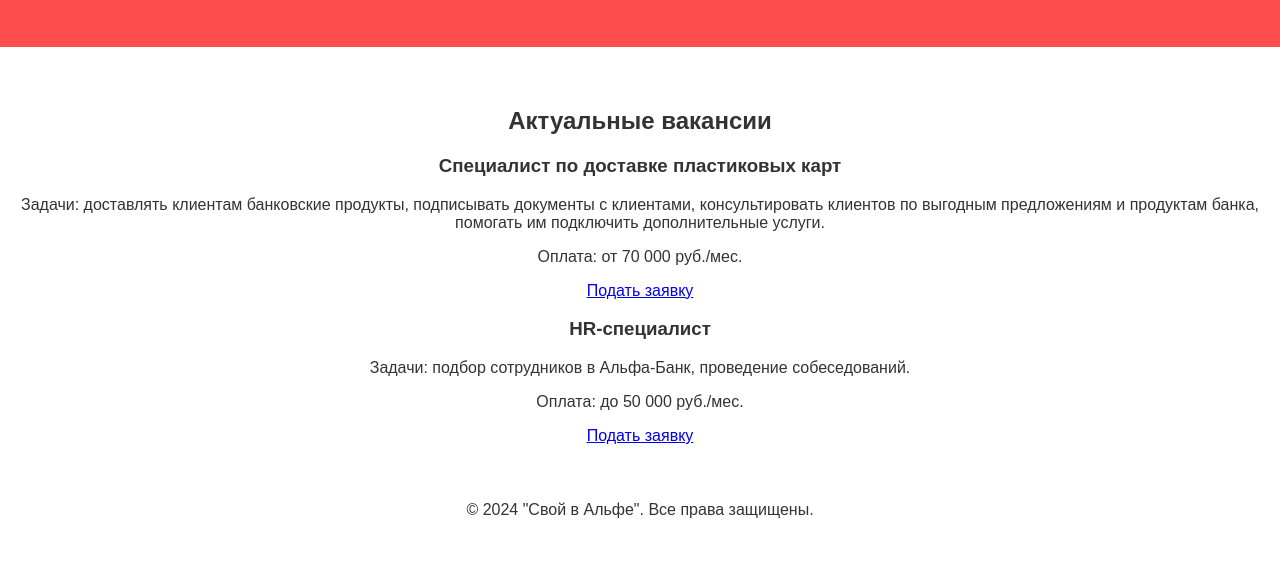
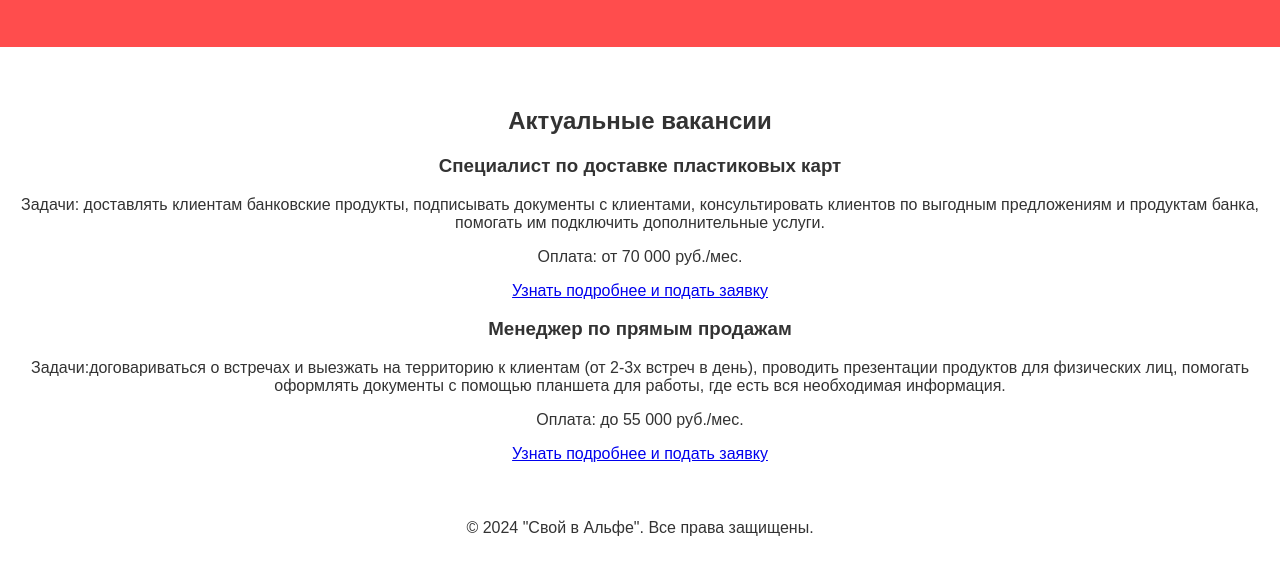
Before and after one commit to AlenaSavolainen/svoy-v-alfe-landing, a plain HTML site: page vacancies.html in a window 1280 px wide. Shown: the part 167-742 px from the top of the page. Drawn offline with Linux system fonts and the light colour scheme.

Commit message:
vacancies.html

```diff
--- a/vacancies.html
+++ b/vacancies.html
@@ -19,14 +19,14 @@
             <h3>Специалист по доставке пластиковых карт</h3>
             <p>Задачи: доставлять клиентам банковские продукты, подписывать документы с клиентами, консультировать клиентов по выгодным предложениям и продуктам банка, помогать им подключить дополнительные услуги.</p>
             <p>Оплата: от 70 000 руб./мес.</p>
-            <a href="https://job.alfabank.ru/vacancies/liuboi-gorod/sales/spetsialist-po-dostavke-bankovskikh-produktov_11603/?platformId=alfapartners_msv_JOB-spetsialist-po-dostavke-bankovskikh-produktov_395495_3469368&utm_source=alfapartners&utm_medium=msv" target="_blank">Подать заявку</a>
+            <a href="https://job.alfabank.ru/vacancies/liuboi-gorod/sales/spetsialist-po-dostavke-bankovskikh-produktov_11603/?platformId=alfapartners_msv_JOB-spetsialist-po-dostavke-bankovskikh-produktov_395495_3469368&utm_source=alfapartners&utm_medium=msv" target="_blank">Узнать подробнее и подать заявку</a>
         </article>
 
         <article>
-            <h3>HR-специалист</h3>
-            <p>Задачи: подбор сотрудников в Альфа-Банк, проведение собеседований.</p>
-            <p>Оплата: до 50 000 руб./мес.</p>
-            <a href="https://svoy.alfabank.ru/ref/395495" target="_blank">Подать заявку</a>
+            <h3>Менеджер по прямым продажам</h3>
+            <p>Задачи:договариваться о встречах и выезжать на территорию к клиентам (от 2-3х встреч в день), проводить презентации продуктов для физических лиц, помогать оформлять документы с помощью планшета для работы, где есть вся необходимая информация.</p>
+            <p>Оплата: до 55 000 руб./мес.</p>
+            <a href="https://job.alfabank.ru/vacancies/liuboi-gorod/sales/menedzher-po-priamyim-prodazham-(dsa)_11640/?platformId=alfapartners_msv_menedzher-po-priamyim-prodazham-(dsa)_395495_3469385&utm_source=alfapartners&utm_medium=msv&utm_term=menedzher-po-priamyim-prodazham-(dsa)">Узнать подробнее и подать заявку</a>
         </article>
     </section>
 
```
